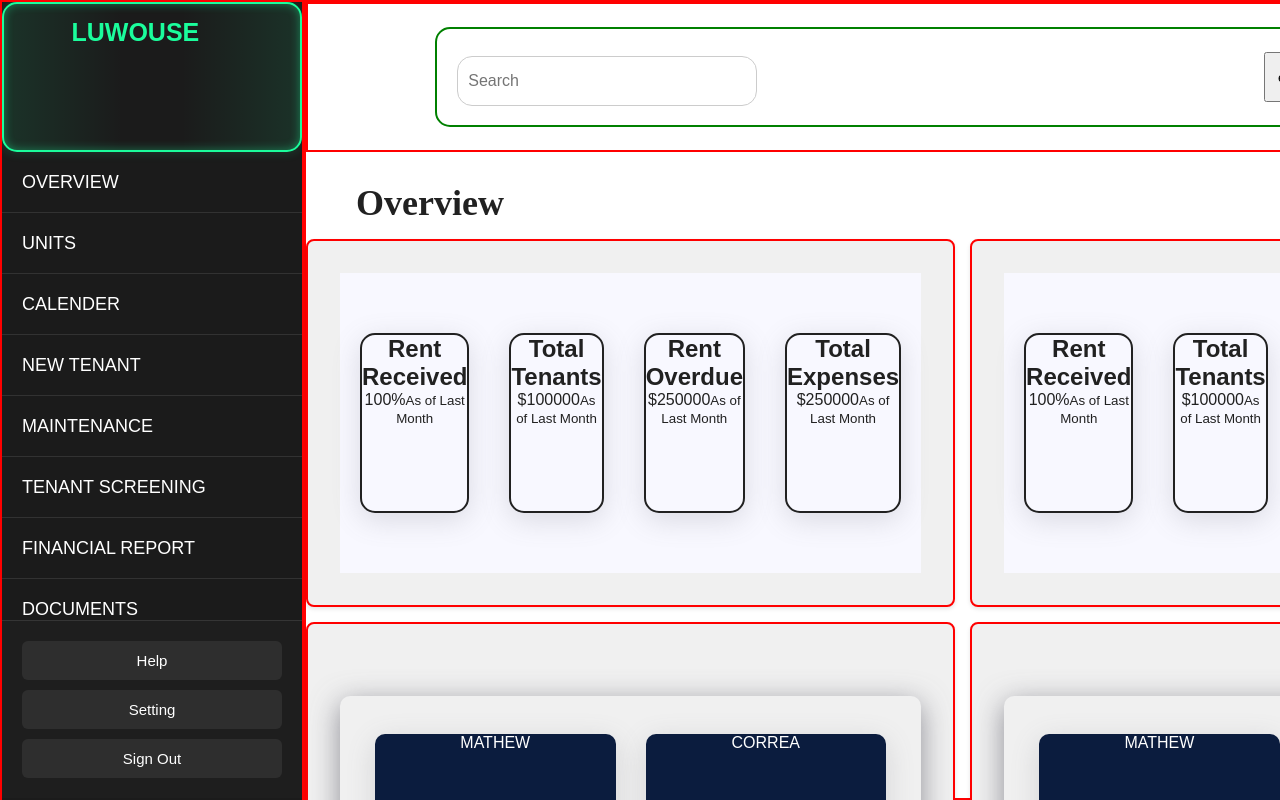
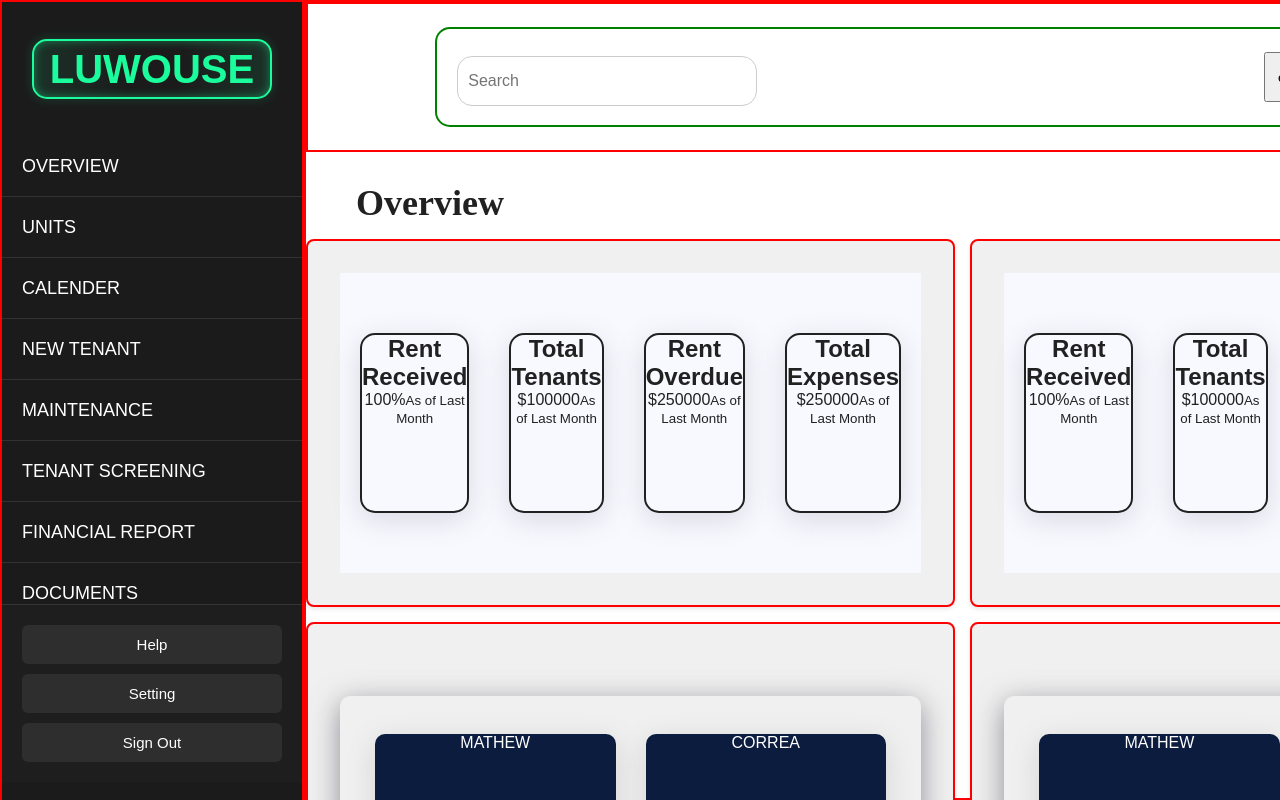
Before and after one commit to Correa95/Property-Management-System, a React (Vite) app in the folder client-side/: page / in a window 1280 px wide. Shown: the top 800 px of the page. Built offline with nearby package versions, Linux system fonts and the light colour scheme.

Commit message:
align the logo

```diff
--- a/client-side/src/Components/SideBar.css
+++ b/client-side/src/Components/SideBar.css
@@ -8,16 +8,22 @@
   padding: 0;
   overflow-y: auto;
 }
-
+.header {
+  width: 100%;
+  height: 150px;
+  display: flex;
+  justify-content: center;
+  align-items: center;
+}
 .logo {
-  height: 150px;
+  width: 80%;
+  height: 60px;
+  display: flex;
+  justify-content: center;
   align-items: center;
   --green: #1bfd9c;
-  font-size: 25px;
-  padding: 0.7em 2.7em;
+  font-size: 40px;
   border-radius: 15px;
-  transition: all 0.3s;
-  line-height: 20px;
   border: 2px solid var(--green);
   background: linear-gradient(
     to right,
```
